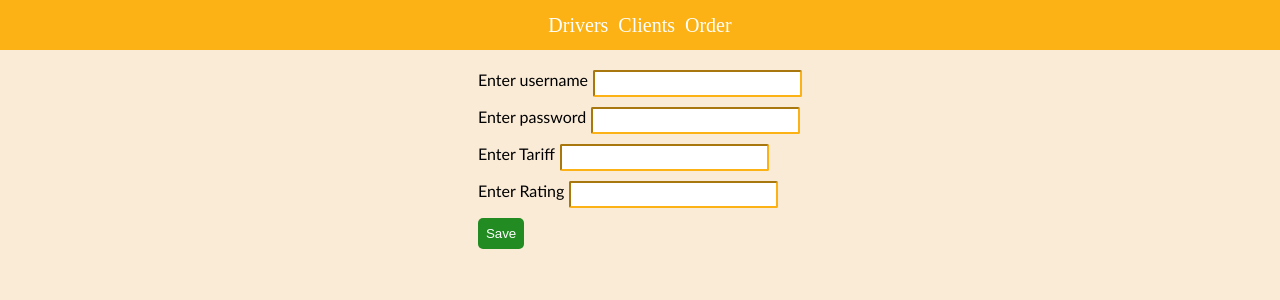
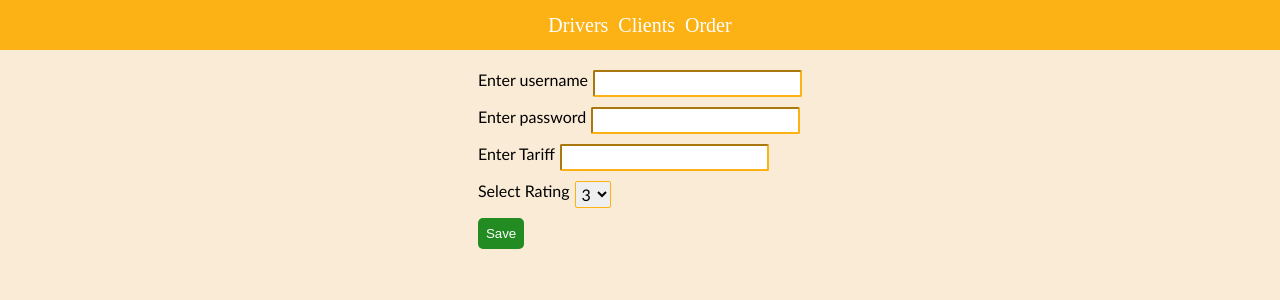
Before and after one commit to SasunHakobyan/driver_app, a React (Create React App) app in the folder frontend/: page /editDriver/1 in a window 1280 px wide. Shown: the top 300 px of the page. Built offline with nearby package versions, Linux system fonts and the light colour scheme; no server answers.

Commit message:
rating dropdown

```diff
--- a/frontend/src/components/DriverForm/DriverForm.jsx
+++ b/frontend/src/components/DriverForm/DriverForm.jsx
@@ -26,11 +26,14 @@ const DriverForm = (props) => {
                     type='text' />
             </div>
             <div className={classes.inputBlock}>
-                <div className={classes.fieldText}>Enter Rating</div>
-                <input
-                    value={props.formData.rating}
-                    onChange={e => props.onNewDataChange('rating', e.target.value)}
-                    type='text' />
+                <div className={classes.fieldText}>Select Rating</div>
+                <select onChange={e => props.onNewDataChange('rating', e.target.value)}>
+                    <option value='1'>1</option>
+                    <option value='2'>2</option>
+                    <option selected value='3'>3</option>
+                    <option value='4'>4</option>
+                    <option value='5'>5</option>
+                </select>
             </div>
             <button className={classes.btnSuccess} onClick={props.saveData}>Save</button>
         </div>
--- a/frontend/src/components/DriverForm/DriverForm.module.css
+++ b/frontend/src/components/DriverForm/DriverForm.module.css
@@ -4,7 +4,8 @@
     flex-direction: row;
 }
 
-.inputBlock input {
+.inputBlock input,
+.inputBlock select {
     margin-left: 5px;
     padding: 2px;
     font-size: 16px;
```
